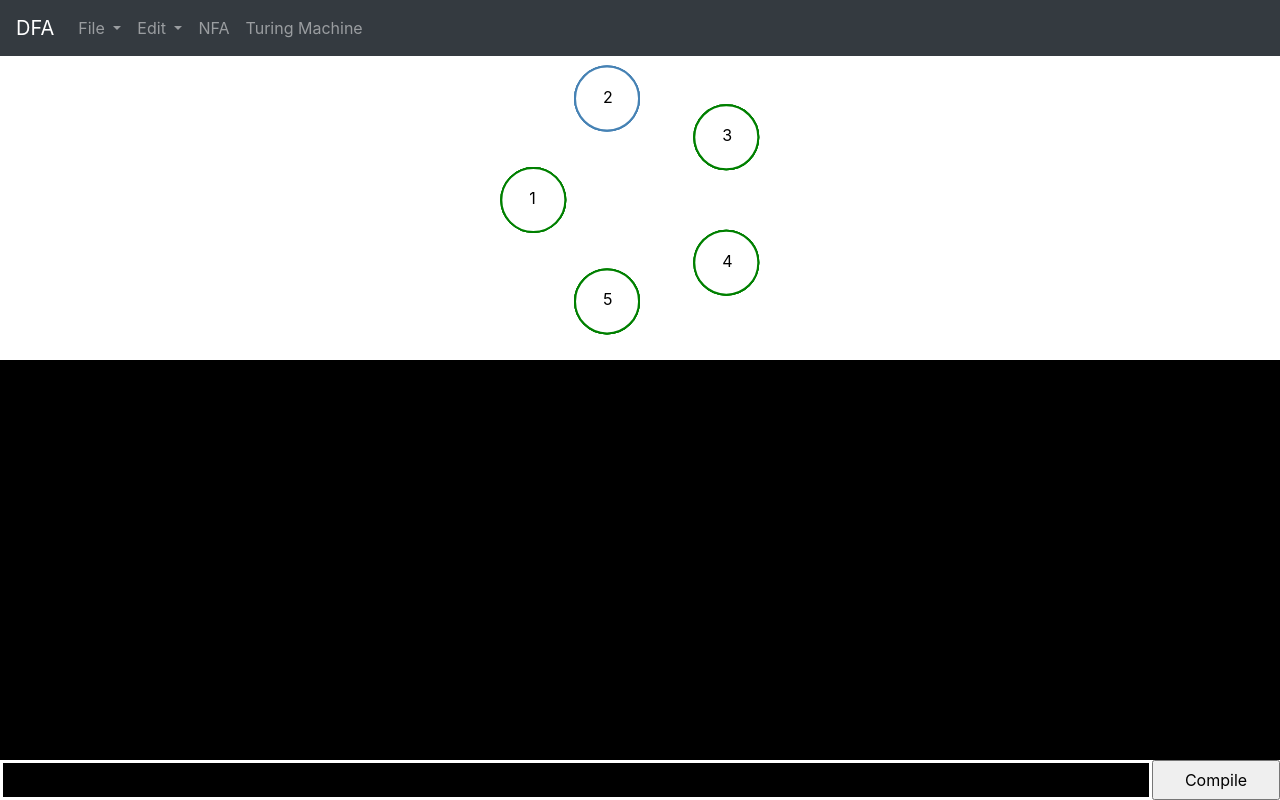
After one commit to lukaszska/DFAparser, a Flask app: template CommandPrompt/flaskServer/templates/temp.html in a window 1280 px wide. The commit adds this page. Run offline with Flask 2, Linux system fonts and the light colour scheme; the template is opened without the code that fills it, so the values that code supplies are empty; some libraries are stand-ins or nearby versions.

Commit message:
Better DFA presentation in temp.html

```diff
--- a/CommandPrompt/flaskServer/static/javascript.js
+++ b/CommandPrompt/flaskServer/static/javascript.js
@@ -1,4 +1,4 @@
-document.onkeydown = checkKey;
+document.getElementById("command-input").onkeydown = checkKey;
 
 function checkKey(e){
     e = e || window.event;
--- /dev/null
+++ b/CommandPrompt/flaskServer/templates/temp.html
@@ -0,0 +1,193 @@
+<html>
+    <head>
+        <meta charset="utf-8">
+        <meta name="viewport" content="width=device-width, initial-scale=1, shrink-to-fit=no">
+        <link rel="stylesheet" href="https://stackpath.bootstrapcdn.com/bootstrap/4.1.3/css/bootstrap.min.css" integrity="sha384-MCw98/SFnGE8fJT3GXwEOngsV7Zt27NXFoaoApmYm81iuXoPkFOJwJ8ERdknLPMO" crossorigin="anonymous">
+        <title>Computer Logic Visualizer</title>
+    </head>
+    <style>
+    body{
+        background-color:white;
+        padding:0;
+        margin:0;
+    }
+    #console{
+        font-family:'Courier New', Courier, monospace;
+        color:greenyellow;
+        overflow-y: scroll;
+        padding-left:5px;
+        height:50vh;
+        width:100vw;
+        margin-top:45vh;
+        position: absolute;
+        visibility: visible;
+        background-color:black;
+        font-size:50px;
+    }
+    ::-webkit-scrollbar{
+        display:none;
+    }
+    .bottom-bar{
+        width:90vw;
+        height:5vh;
+        font-family:'Courier New', Courier, monospace;
+        color:white;
+        background-color:black;
+        border-style:solid;
+        border-width:3px;
+        border-color:white;
+        bottom:0px;
+        left:0px;
+        position:fixed;
+    }
+    #header{
+        color:white;
+        height:5vh;
+        top:0px;
+        width:100vw;
+        position:fixed;
+    }
+    .subHeader{
+        height:4vh;
+        position: fixed;
+        border-style: inset;
+        border-color:white;
+    }
+    #image{
+        position: fixed;
+        width:100vw;
+        height:40vh;
+        top:5vh;
+    }
+    #compile-button{
+        position:fixed;
+        bottom:0px;
+        width:10vw;
+        height:5vh;
+        right:0px;
+    }
+    </style>
+    <body>
+        <nav class="navbar navbar-expand-lg navbar-dark bg-dark fixed-top">
+            <a class="navbar-brand" href="#">DFA</a>
+            <button class="navbar-toggler" type="button" data-toggle="collapse" data-target="#navbarSupportedContent" aria-controls="navbarSupportedContent" aria-expanded="false" aria-label="Toggle navigation">
+                <span class="navbar-toggler-icon"></span>
+            </button>
+
+            <div class="collapse navbar-collapse" id="navbarSupportedContent">
+                <ul class="navbar-nav mr-auto">
+                    <li class="nav-item dropdown">
+                        <a class="nav-link dropdown-toggle" href="#" id="navbarDropdown" role="button" data-toggle="dropdown" aria-haspopup="true" aria-expanded="false">
+                        File
+                        </a>
+                        <div class="dropdown-menu" aria-labelledby="navbarDropdown">
+                        <button class="dropdown-item">Save</button>
+                        <button class="dropdown-item">Save As</button>
+                        <button class="dropdown-item">Import</button>
+                        <button class="dropdown-item">Export</button>
+                        </div>
+                    </li>
+                    <li class="nav-item dropdown">
+                        <a class="nav-link dropdown-toggle" href="#" id="navbarDropdown" role="button" data-toggle="dropdown" aria-haspopup="true" aria-expanded="false">
+                        Edit
+                        </a>
+                        <div class="dropdown-menu" aria-labelledby="navbarDropdown">
+                        <button class="dropdown-item">Undo</button>
+                        <button class="dropdown-item">Redo</button>
+                        <button class="dropdown-item">Select All</button>
+                        </div>
+                    </li>
+                    <li class="nav-item">
+                        <a class="nav-link" href="#">NFA</a>
+                    </li>
+                    <li class="nav-item">
+                        <a class="nav-link" href="#">Turing Machine</a>
+                    </li>
+                </ul>
+            </div>
+        </nav>
+        <svg id="image">
+        </svg>
+        <div id="console"></div>
+        <input type="text" class="bottom-bar" id="command-input">
+        <input id="compile-button" type="submit" value="Compile">
+    </body>
+    <script src="https://d3js.org/d3.v5.min.js"></script>
+    <script src="https://code.jquery.com/jquery-3.3.1.min.js"></script>
+    <script scr="https://ajax.googleapis.com/ajax/libs/jquery/1.6.4/jquery.min.js"></script>
+    <script src="../static/javascript.js"></script>
+    <script src="https://cdnjs.cloudflare.com/ajax/libs/popper.js/1.14.3/umd/popper.min.js" integrity="sha384-ZMP7rVo3mIykV+2+9J3UJ46jBk0WLaUAdn689aCwoqbBJiSnjAK/l8WvCWPIPm49" crossorigin="anonymous"></script>
+    <script src="https://stackpath.bootstrapcdn.com/bootstrap/4.1.3/js/bootstrap.min.js" integrity="sha384-ChfqqxuZUCnJSK3+MXmPNIyE6ZbWh2IMqE241rYiqJxyMiZ6OW/JmZQ5stwEULTy" crossorigin="anonymous"></script>
+    <script>
+        var height = $('#image').height();
+        var width = $('#image').width();
+
+        var centerX = width/2;
+        var centerY = height/2;
+        var radius = height/3;
+
+        var svgContainer = d3.select("svg");
+        var circle = svgContainer.selectAll("circle").data([1, 2, 3, 4]);
+
+        var arrayOfCircles = new Array();
+
+        function createCircle(x, y, r, i) {
+            var newCircle = circle.enter().append("circle")
+            .attr("cx", x)
+            .attr("cy", y)
+            .attr("fill", "white")
+            .attr("stroke-width", 2)
+            .attr("r", r);
+
+            newCircle.attr("stroke", function() {
+                if (i == 2) {
+                    return "steelblue";
+                } else {
+                    return "green";
+                }
+            });
+
+            arrayOfCircles.push(newCircle);
+        }
+
+        function drawLine(xOne, yOne, xTwo, yTwo) {
+            svgContainer.append("line")
+            .attr("x1", xOne)
+            .attr("x2", xTwo)
+            .attr("y1", yOne)
+            .attr("y2", yTwo)
+            .attr("stroke-width", 2)
+            .attr("stroke", "black");
+        }
+
+        function drawText(x, y, text) {
+            svgContainer.append("text")
+            .attr("dx", x - 4)
+            .attr("dy", y + 4)
+            .text(text);
+        }
+
+        /*Create a DFA of 3 circles. Draw lines connecting them.
+        First should be named first, second, second, etc.*/
+
+        function createDFA(numCircles, arrayOfStrings) {
+            var angle = 0;
+            var centers = new Array();
+            for (i = 1; i <= numCircles; i++) {
+                centers.push([centerX - radius * Math.cos(angle), centerY - radius * Math.sin(angle)]);
+                createCircle(centerX - radius * Math.cos(angle), centerY - radius * Math.sin(angle), height / (numCircles * 2), i);
+                angle += (Math.PI * 2) / numCircles;
+
+                drawText(centers[i - 1][0], centers[i - 1][1], i);
+            }
+
+            for (i = 1; i < numCircles; i++) {
+                //drawLine(centers[i - 1][0], centers[i - 1][1], centers[i][0], centers[i][1]);
+            }
+
+            //drawLine(centers[centers.length - 1][0], centers[centers.length - 1][1], centers[0][0], centers[0][1]);
+        }
+
+        createDFA(5, ["hi"]);
+    </script>
+</html>
```
Also changed, not shown: CommandPrompt/flaskServer/static/stylesheet.css (added, +59 -0 lines), CommandPrompt/flaskServer/templates/index.html (+3 -63 lines), package.json (added, +16 -0 lines), package-lock.json (added).
